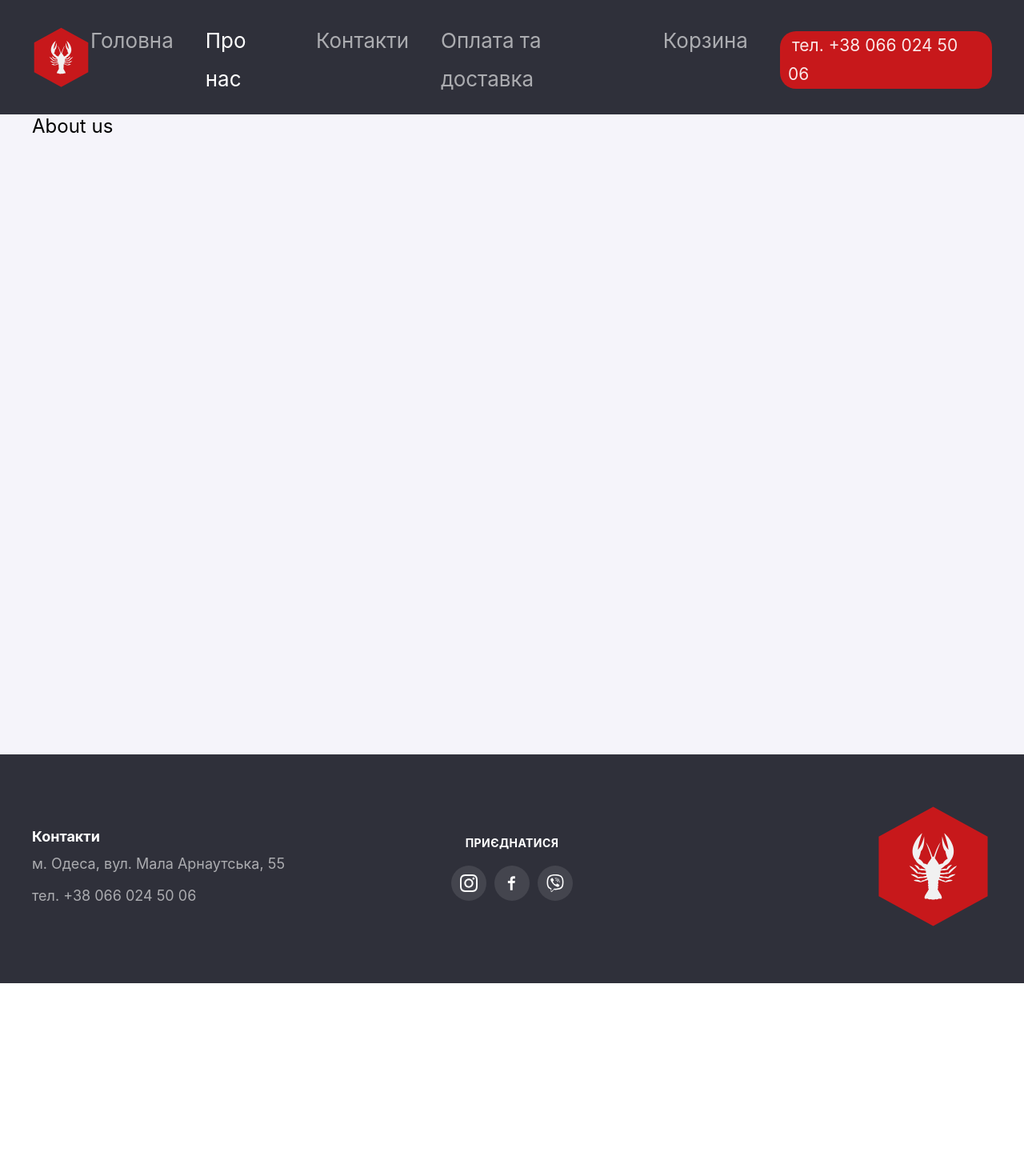
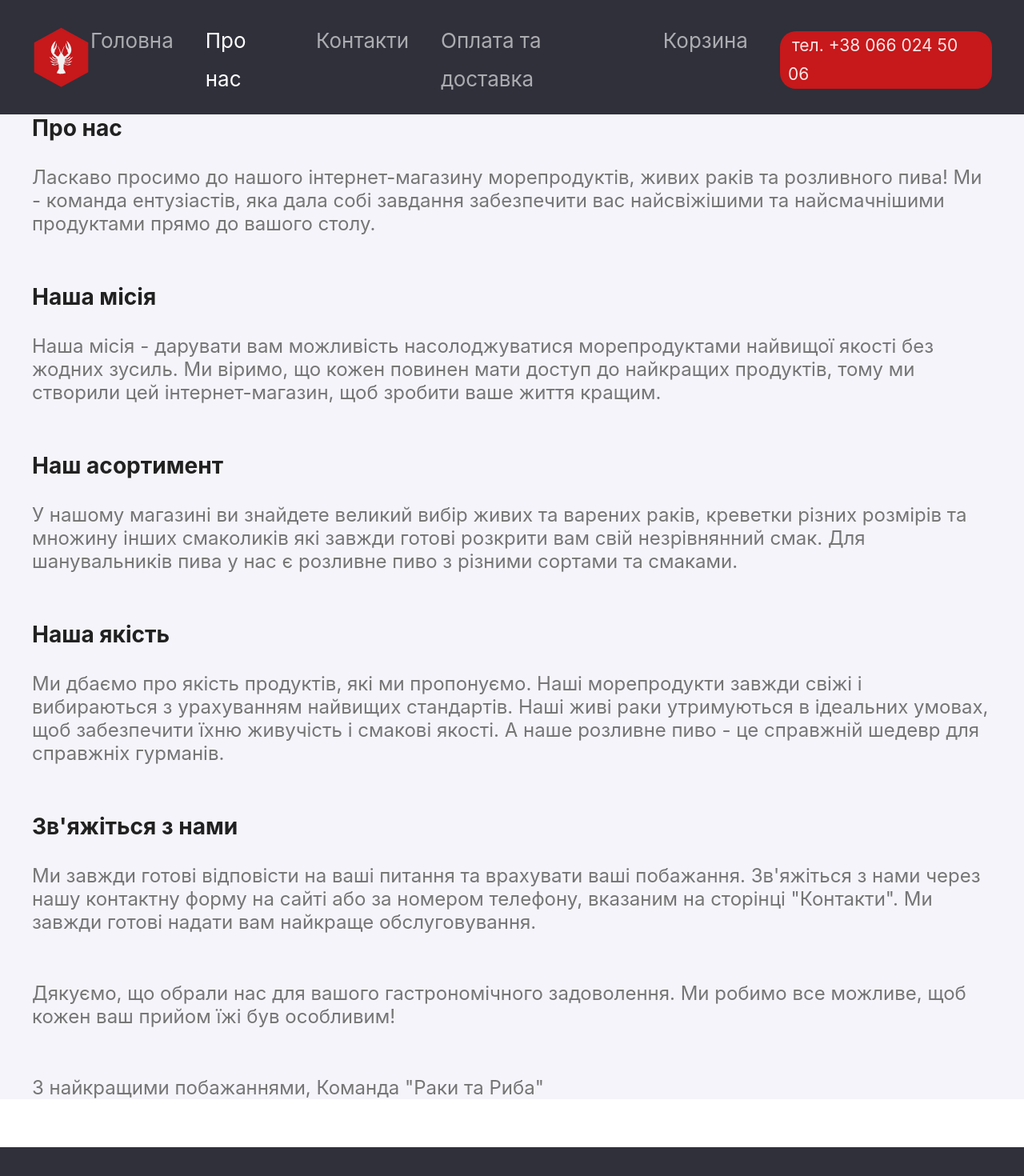
Before and after one commit to 167899/crawfish_fish.odessa, a React (Create React App) app: page /crawfish_fish.odessa/about-us in a window 1280 px wide. Shown: the top 1470 px of the page at 80% size. Before the commit the page ends 1229 px from the top, so only its background shows below. Built offline with nearby package versions, Linux system fonts and the light colour scheme.

Commit message:
add about us content

```diff
--- a/src/pages/AboutUs/AboutUs.jsx
+++ b/src/pages/AboutUs/AboutUs.jsx
@@ -1,8 +1,48 @@
-// import css from './AboutUs.module.css';
+import css from './AboutUs.module.css';
 export const AboutUs = () => {
   return (
-    <div className='container'>
-      About us
+    <div className={`container ${css.aboutUsContainer}`}>
+      <h3>Про нас</h3>
+      <p>
+        Ласкаво просимо до нашого інтернет-магазину морепродуктів, живих раків
+        та розливного пива! Ми - команда ентузіастів, яка дала собі завдання
+        забезпечити вас найсвіжішими та найсмачнішими продуктами прямо до вашого
+        столу.
+      </p>
+      <h3> Наша місія</h3>
+      <p>
+        Наша місія - дарувати вам можливість насолоджуватися морепродуктами
+        найвищої якості без жодних зусиль. Ми віримо, що кожен повинен мати
+        доступ до найкращих продуктів, тому ми створили цей інтернет-магазин,
+        щоб зробити ваше життя кращим.
+      </p>
+      <h3>Наш асортимент</h3>
+      <p>
+        У нашому магазині ви знайдете великий вибір живих та варених раків, креветки
+        різних розмірів та множину інших смаколиків які завжди готові розкрити
+        вам свій незрівнянний смак. Для шанувальників пива у нас є розливне пиво
+        з різними сортами та смаками.
+      </p>
+      <h3>Наша якість</h3>
+      <p>
+        Ми дбаємо про якість продуктів, які ми пропонуємо. Наші морепродукти
+        завжди свіжі і вибираються з урахуванням найвищих стандартів. Наші живі
+        раки утримуються в ідеальних умовах, щоб забезпечити їхню живучість і
+        смакові якості. А наше розливне пиво - це справжній шедевр для справжніх
+        гурманів.
+      </p>
+      <h3>Зв'яжіться з нами</h3>
+      <p>
+        Ми завжди готові відповісти на ваші питання та врахувати ваші побажання.
+        Зв'яжіться з нами через нашу контактну форму на сайті або за номером
+        телефону, вказаним на сторінці "Контакти". Ми завжди готові надати вам
+        найкраще обслуговування.
+      </p>
+      <p>
+        Дякуємо, що обрали нас для вашого гастрономічного задоволення. Ми робимо
+        все можливе, щоб кожен ваш прийом їжі був особливим!
+      </p>
+      <p> З найкращими побажаннями, Команда "Раки та Риба"</p>
     </div>
   );
 };
--- /dev/null
+++ b/src/pages/AboutUs/AboutUs.module.css
@@ -0,0 +1,12 @@
+.aboutUsContainer{
+  padding: 50px 0;
+}
+
+.aboutUsContainer h3{
+margin-bottom: 30px;
+color: #212121;
+}
+.aboutUsContainer p{
+margin-bottom: 60px;
+color: #757575;
+}
```
